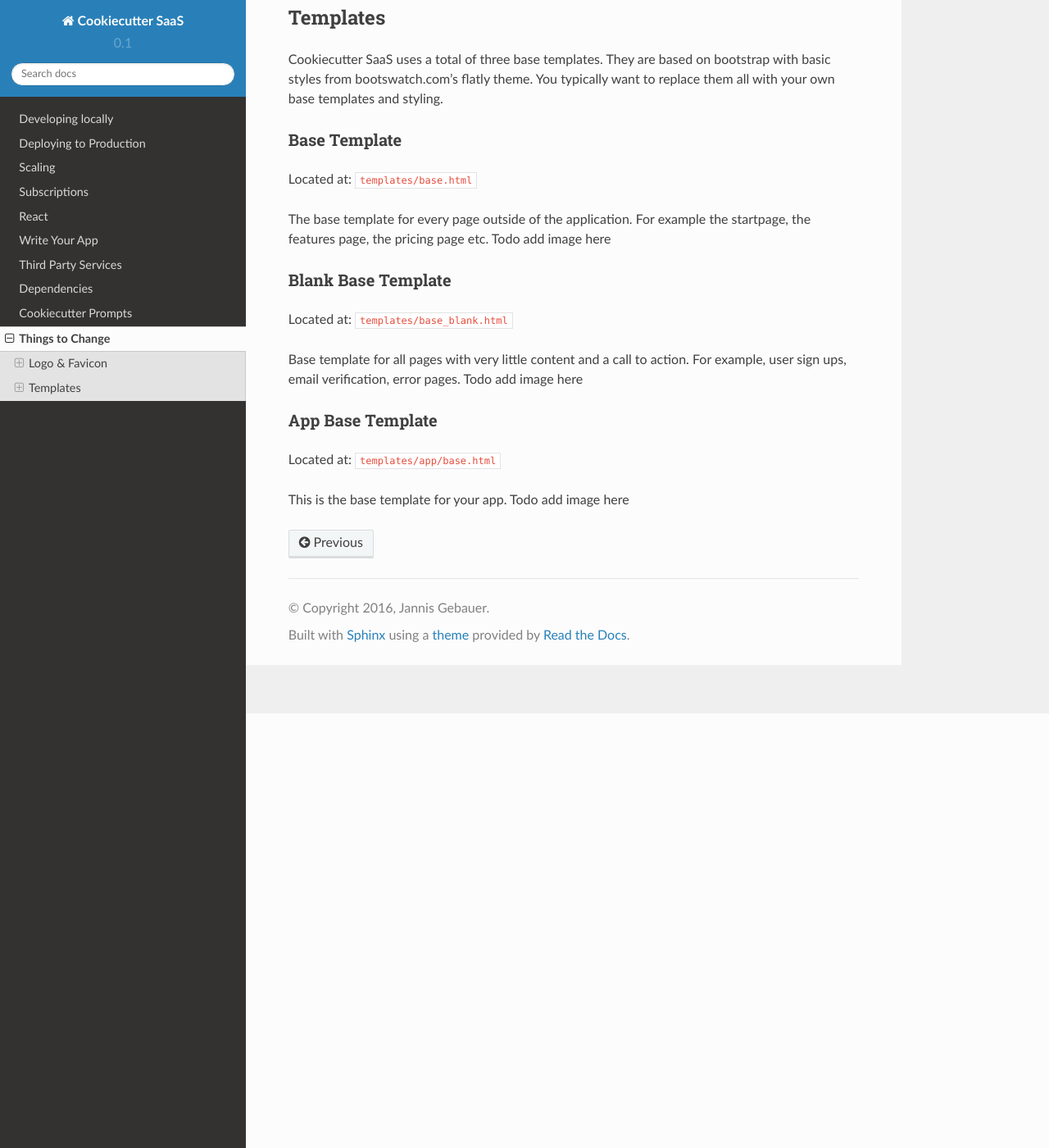
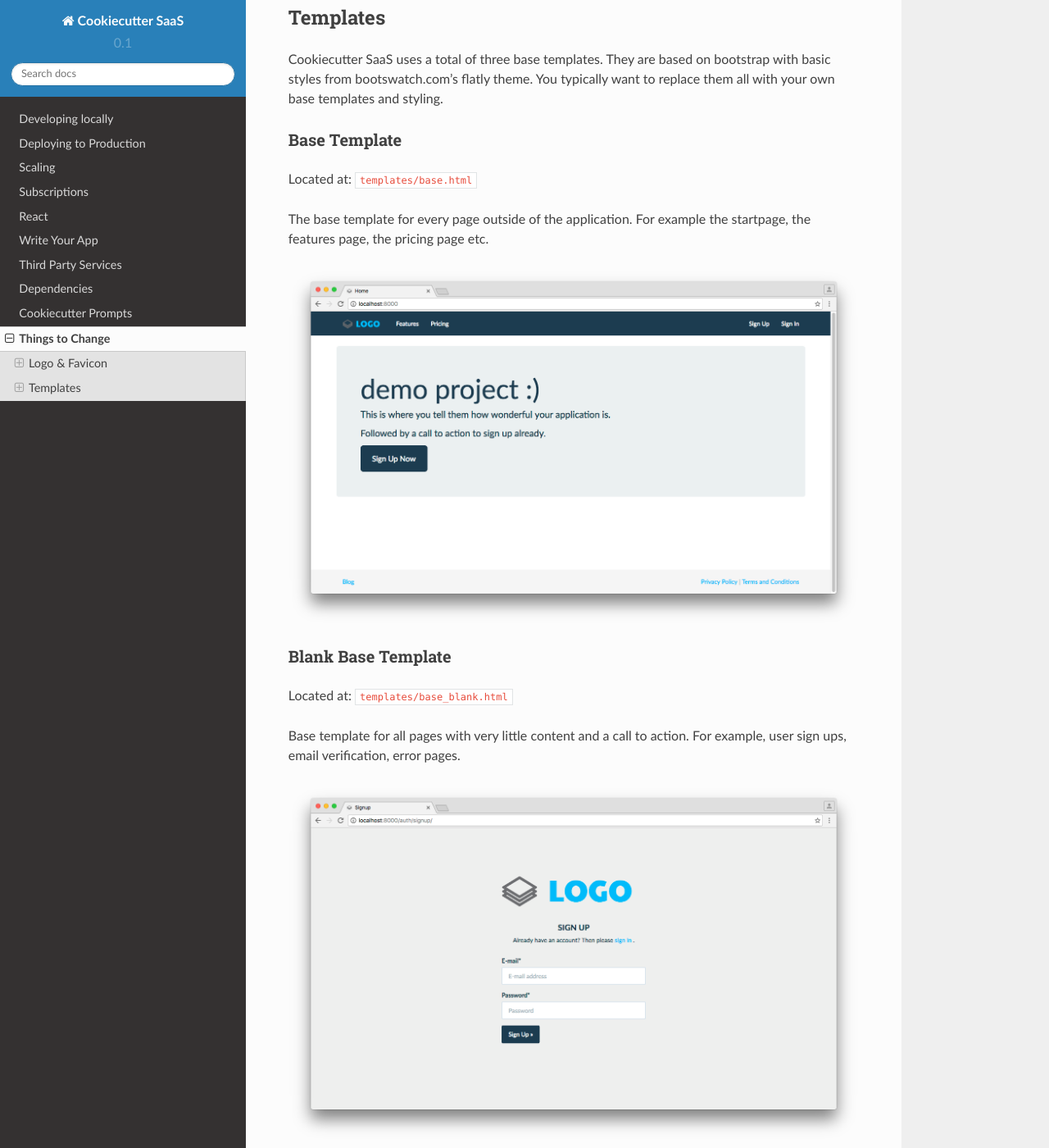
Before and after one commit to jayfk/cookiecutter-saas, a Sphinx documentation site: the page built from docs/things_to_change.md, in a window 1280 px wide and 1400 px high, scrolled down 530 px. Shown: the whole window at 82% size. Built offline with Sphinx 7.4.7 and the Read the Docs theme 2.0.0, drawn with Linux system fonts in a browser that asks for light colours; some of the changed text lies outside the part shown.

Commit message:
changed images

```diff
--- a/docs/things_to_change.md
+++ b/docs/things_to_change.md
@@ -18,16 +18,19 @@ Cookiecutter SaaS uses a total of three base templates. They are based on bootst
 Located at: `templates/base.html`
 
 The base template for every page outside of the application. For example the startpage, the features page, the pricing page etc.
-Todo add image here
+
+![index](images/screenshots/index.png)
 
 ### Blank Base Template
 Located at: `templates/base_blank.html`
 
 Base template for all pages with very little content and a call to action. For example, user sign ups, email verification, error pages.
-Todo add image here
+
+![sign up](images/screenshots/sign_up.png)
 
 ### App Base Template
 Located at: `templates/app/base.html`
 
 This is the base template for your app.
-Todo add image here
+
+![app dashboard react](images/screenshots/app_react_redux.png)
```
Also changed, not shown: docs/images/screenshots/checkout.png (renamed from docs/images/screenshots/plan_checkout.png).
